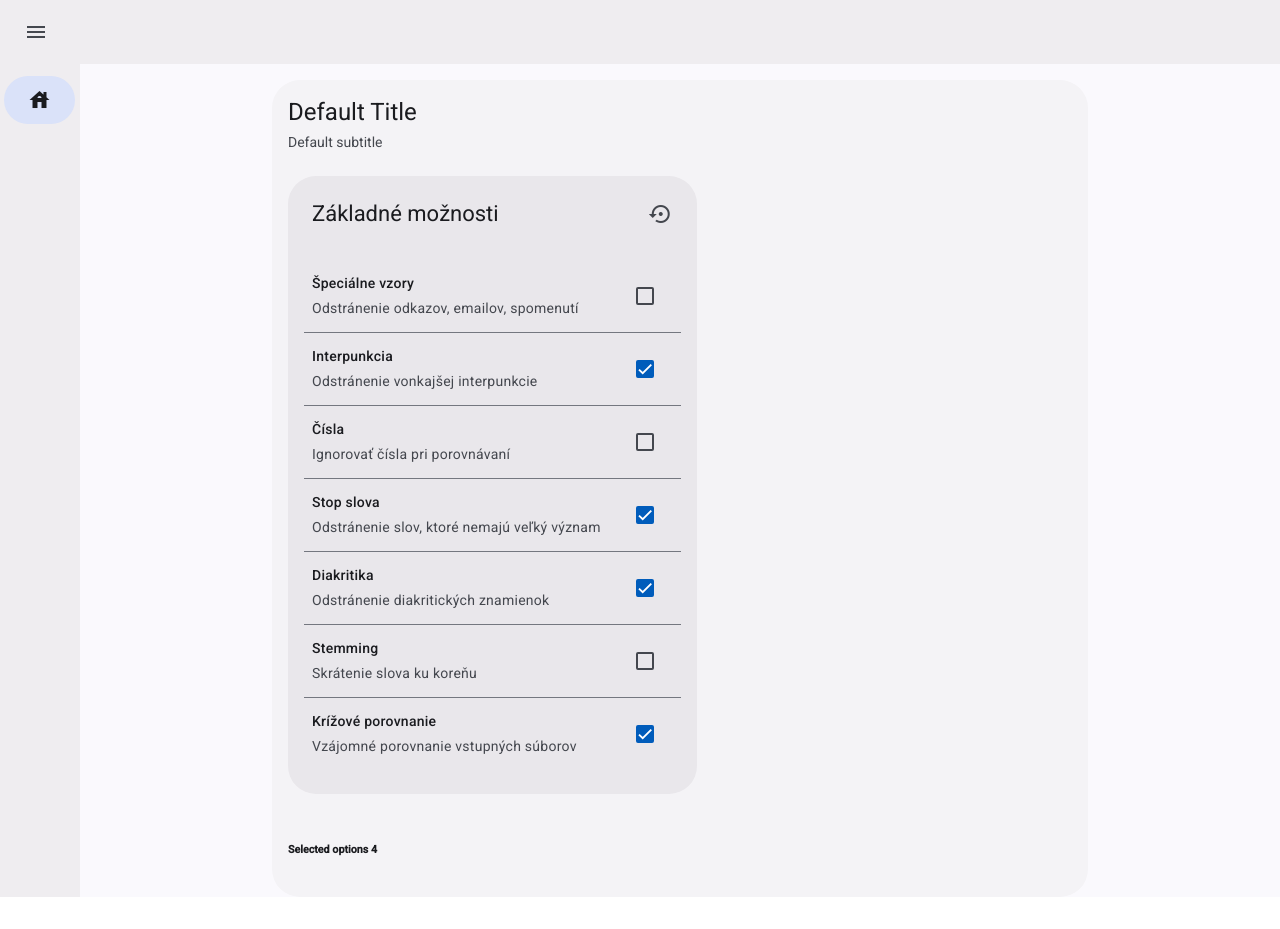
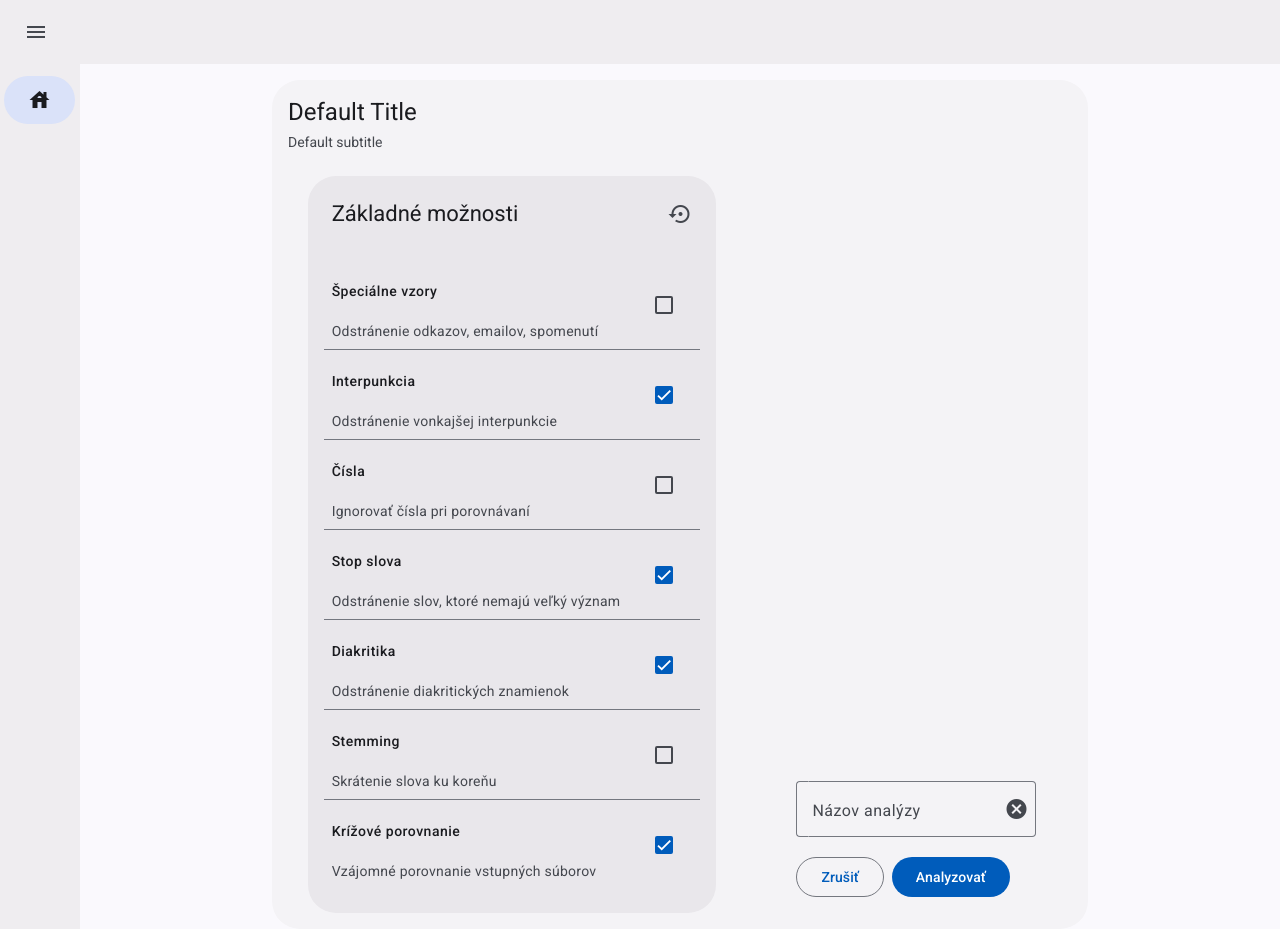
Before and after one commit to TarasHamkalo/ux-plagdet, an Angular app: page /configuration in a window 1280 px wide. Before the commit the page ends 897 px from the top, so only its background shows below. Built offline with nearby package versions, Linux system fonts and the light colour scheme.

Commit message:
feat(pages): add configuration page

```diff
--- a/src/app/components/configuration-options/configuration-options.component.css
+++ b/src/app/components/configuration-options/configuration-options.component.css
@@ -2,7 +2,10 @@
   display: flex;
   flex-direction: column;
 
-  width: fit-content;
+
+  min-width: fit-content;
+  height: fit-content;
+
   align-items: flex-start;
   padding: 16px;
   gap: 16px;
@@ -11,12 +14,18 @@
   border-radius: var(--mat-sys-corner-extra-large);
 }
 
+.configuration mat-selection-list {
+  width: 100%;
+}
+
 .option {
   display: flex;
 
   width: 100%;
+  box-sizing: border-box;
+
   padding: 8px;
-  height: 72px;
+  height: fit-content;
 
   align-items: center;
   align-self: stretch;
@@ -26,12 +35,21 @@
   color: var(--mat-sys-on-surface);
   font: var(--mat-sys-title-small);
   margin: 0;
+
+  flex-wrap: wrap;
+  white-space: normal;
+  overflow-wrap: break-word;
+  height: fit-content;
 }
 
 .option p {
   color: var(--mat-sys-on-surface-variant);
   font: var(--mat-sys-body-medium);
   margin: 0;
+  flex-wrap: wrap;
+  white-space: normal;
+  overflow-wrap: break-word;
+  height: fit-content;
 }
 
 
@@ -40,7 +58,7 @@
 
   justify-content: space-between;
   align-items: center;
-  /*padding: 8px;*/
+
   gap: 8px;
   align-self: stretch;
 }
--- a/src/app/components/configuration-options/configuration-options.component.html
+++ b/src/app/components/configuration-options/configuration-options.component.html
@@ -7,14 +7,13 @@
   </div>
 
   <mat-selection-list>
-    <!--  <mat-list>-->
     @for (option of configurationOptions(); track option.displayTitle) {
       <mat-list-option class="option" [selected]="option.selected" (click)="toggleOption(option)">
-        <h3 matListItemLine>{{ option.displayTitle }}</h3>
+        <h3 matListItemTitle>{{ option.displayTitle }}</h3>
         <p matListItemLine>{{ option.displayDescription }}</p>
       </mat-list-option>
       @if (!$last) {
-        <mat-divider></mat-divider>
+        <mat-divider ></mat-divider>
       }
     }
 
--- /dev/null
+++ b/src/app/directives/stop-propagation.directive.ts
@@ -0,0 +1,14 @@
+import {Directive, HostListener} from '@angular/core';
+
+@Directive({
+  selector: '[appStopPropagation]'
+})
+export class StopPropagationDirective {
+
+  constructor() { }
+
+  @HostListener('click', ['$event']) onClick(event: MouseEvent): void {
+    event.stopPropagation();
+  }
+
+}
--- a/src/app/pages/configuration-page/configuration-page.component.css
+++ b/src/app/pages/configuration-page/configuration-page.component.css
@@ -0,0 +1,30 @@
+.wrap-frame {
+  display: flex;
+  flex-direction: row;
+  flex-wrap: wrap;
+  justify-content: center;
+  align-items: end;
+  gap: 64px;
+}
+
+.controls-pane {
+  display: flex;
+
+  width: fit-content;
+
+  flex-direction: column;
+  justify-content: stretch;
+  align-items: stretch;
+
+  padding: 16px;
+}
+
+.actions-frame {
+  display: flex;
+
+  width: 100%;
+
+  flex-direction: row;
+  gap: 8px;
+  /*padding: 8px*/
+}
--- a/src/app/pages/configuration-page/configuration-page.component.html
+++ b/src/app/pages/configuration-page/configuration-page.component.html
@@ -1,4 +1,26 @@
 <app-titled-surface>
-  <app-configuration-options/>
-  <h6 >Selected options {{countSelected()}}</h6>
+  <div class="wrap-frame">
+    <app-configuration-options/>
+    <div class="controls-pane">
+      <mat-form-field appearance="outline">
+
+        <mat-label>{{ formFieldLabel }}</mat-label>
+        <input #analysisName matInput [placeholder]="placeHolderText">
+
+        <button mat-icon-button matSuffix (click)="analysisName.value = ''" appStopPropagation>
+          <mat-icon>cancel</mat-icon>
+        </button>
+
+      </mat-form-field>
+      <div class="actions-frame">
+        <button mat-stroked-button>
+          Zrušiť
+        </button>
+
+        <button mat-flat-button>
+          Analyzovať
+        </button>
+      </div>
+    </div>
+  </div>
 </app-titled-surface>
--- a/src/app/pages/configuration-page/configuration-page.component.ts
+++ b/src/app/pages/configuration-page/configuration-page.component.ts
@@ -1,25 +1,55 @@
-import {Component, computed} from '@angular/core';
+import {Component, computed, Input, signal} from '@angular/core';
 import {TitledSurfaceComponent} from "../../components/titled-surface/titled-surface.component";
 import {
   ConfigurationOptionsComponent
 } from "../../components/configuration-options/configuration-options.component";
 import {AnalysisContextService} from "../../services/analysis-context.service";
+import {MatFormField, MatLabel, MatSuffix} from "@angular/material/form-field";
+import {MatInput} from "@angular/material/input";
+import {MatIcon} from "@angular/material/icon";
+import {StopPropagationDirective} from "../../directives/stop-propagation.directive";
+import {FileWrapper} from "../../model/file-wrapper.type";
+import {MatButton, MatIconButton} from "@angular/material/button";
+import {MatActionList, MatListItem} from "@angular/material/list";
 
 @Component({
   selector: 'app-configuration-page',
   imports: [
     TitledSurfaceComponent,
     ConfigurationOptionsComponent,
+    MatFormField,
+    MatInput,
+    MatIcon,
+    MatIconButton,
+    MatLabel,
+    MatSuffix,
+    StopPropagationDirective,
+    MatActionList,
+    MatButton,
+    MatListItem
   ],
   templateUrl: './configuration-page.component.html',
   styleUrl: './configuration-page.component.css'
 })
 export class ConfigurationPageComponent {
 
-  constructor(private analysisContext: AnalysisContextService) {}
+  public uploadedFile = signal<Partial<FileWrapper>>({})
 
-  countSelected = computed(() => this.analysisContext.getConfigurationOptions()().reduce(
+  @Input() public placeHolderText: string = "Nastavte názov analýzy";
+
+  @Input() public formFieldLabel: string = "Názov analýzy";
+
+  public countSelected = computed(() => this.analysisContext.getConfigurationOptions()().reduce(
     (acc, option) => acc + (option.selected ? 1 : 0), 0
   ));
 
+  constructor(private analysisContext: AnalysisContextService) {
+  }
+
+  ngOnInit() {
+    this.uploadedFile = this.analysisContext.getUploadedFile()
+    console.log(this.uploadedFile())
+    this.placeHolderText = this.uploadedFile().name ?? "Nastavte názov analýzy";
+  }
+
 }
```
Also changed, not shown: src/app/components/configuration-options/configuration-options.component.ts (+8 -2 lines), 1 other file (tests, documents, lock files or other folders).
